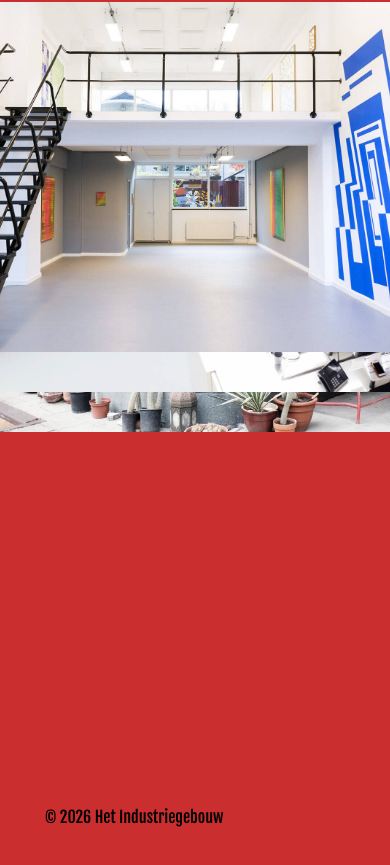
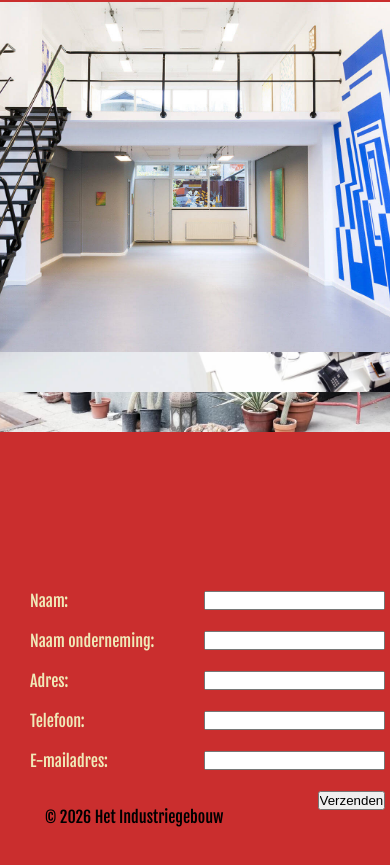
Before and after one commit to Antibes3038vd59/het-industriegebouw, a React (Create React App) app: page /#/formulier in a window 390 px wide. Shown: the part 1329-2194 px from the top of the page. Before the commit the page ends 2156 px from the top, so only its background shows below. Built offline with nearby package versions, Linux system fonts and the light colour scheme; the HTML template or start-up script is replaced by a standard one.

Commit message:
Initial commit - hele project

```diff
--- a/src/css/hurenFormulier.css
+++ b/src/css/hurenFormulier.css
@@ -175,7 +175,7 @@ body.hurenFormulier-page {
 }
 
 								/* Mobiel layout: schermbreedte tot 768px */
-  @media (max-width: 1024px) {
+  @media (max-width: 768px) {
     .aanvraagFormulier {
       position: absolute;
       top: 1500px;
@@ -188,3 +188,18 @@ body.hurenFormulier-page {
     }
 
   }
+
+  								/* Mobiel layout: schermbreedte tot 392px */
+@media (max-width: 392px) {
+.aanvraagFormulier {
+  position: absolute;
+  top: 1920px;
+  margin: auto;
+  padding: 0px 0px 100px 10px;
+}
+
+.aanvraagFormulier label {
+  padding: 0px 0px 0px 20px;
+}
+
+}
```
